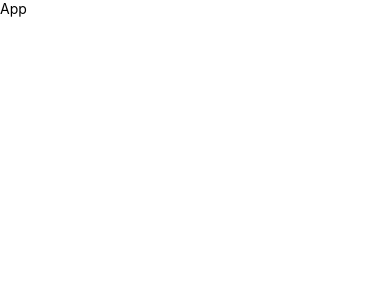
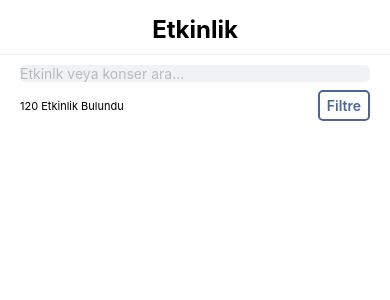
Before and after one commit to cangeldev/Projects, a React Native app in the folder FinalProje/: screen / in a window 390 px wide. Shown: the top 300 px of the page. Built offline with nearby package versions, Linux system fonts and the light colour scheme.

Commit message:
Custom Header added.

```diff
--- a/FinalProje/App.tsx
+++ b/FinalProje/App.tsx
@@ -1,10 +1,11 @@
 import { View, Text } from 'react-native'
 import React from 'react'
+import { CustomHeader } from './src/components/customHeader/customHeader'
 
 const App = () => {
   return (
-    <View>
-      <Text>App</Text>
+    <View style={{ flex: 1 }}>
+      <CustomHeader />
     </View>
   )
 }
--- /dev/null
+++ b/FinalProje/src/assets/colors/colors.ts
@@ -0,0 +1,8 @@
+export default {
+    black: "#000",
+    white: "#fff",
+    red: "#FF0000",
+    orange: "#f99935",
+    placeholderTextColor:"#B9BABC",
+
+}
--- /dev/null
+++ b/FinalProje/src/components/customHeader/customHeader.tsx
@@ -0,0 +1,31 @@
+import { View, Text, TextInput, TouchableOpacity } from 'react-native'
+import React from 'react'
+import style from './style'
+import colors from '../../assets/colors/colors'
+
+export const CustomHeader = () => {
+    return (
+        <View style={style.container}>
+            <Text style={style.headerTitle}>
+                Etkinlik
+            </Text>
+            <View style={style.divider} />
+            <TextInput
+                placeholder='Etkinlk veya konser ara...'
+                style={style.txtInput}
+                placeholderTextColor={colors.placeholderTextColor}
+            />
+            <View style={style.filterView}>
+                <Text style={{ color: "black", fontSize: 11 }}>
+                    120 Etkinlik Bulundu
+                </Text>
+                <TouchableOpacity>
+                    <Text style={style.buttonText}>
+                        Filtre
+                    </Text>
+                </TouchableOpacity>
+            </View>
+
+        </View>
+    )
+}
--- /dev/null
+++ b/FinalProje/src/components/customHeader/style.ts
@@ -0,0 +1,41 @@
+import { StyleSheet } from "react-native";
+import colors from "../../assets/colors/colors";
+export default StyleSheet.create({
+    container: {
+        backgroundColor: colors.white,
+        height: 250,
+        paddingVertical: 15
+    },
+    headerTitle: {
+        fontSize: 24,
+        fontWeight: "bold",
+        alignSelf: "center",
+        color: colors.black
+    },
+    divider: {
+        borderBottomColor:"#EFEFEF",
+        borderBottomWidth: 1.5,
+        marginVertical: 10
+    },
+    txtInput: {
+        backgroundColor: "#f1f2f4",
+        marginHorizontal: 20,
+        borderRadius: 5
+    },
+    buttonText: {
+        borderWidth: 2,
+        padding: 5,
+        borderRadius: 5,
+        paddingHorizontal: 7,
+        fontWeight: "600",
+        borderColor: "#4A6695",
+        color: "#4A6695"
+    },
+    filterView: {
+        flexDirection: "row",
+        justifyContent: "space-between",
+        marginTop: 8,
+        paddingHorizontal: 20,
+        alignItems: "center"
+    }
+})
```
